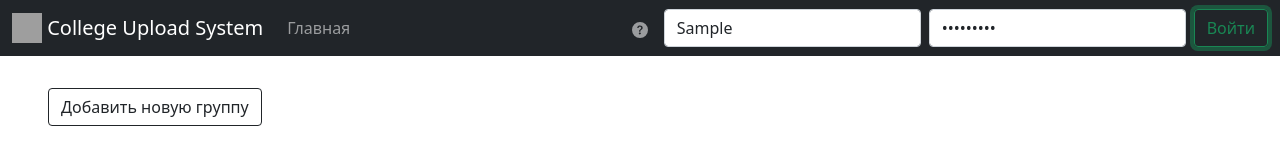
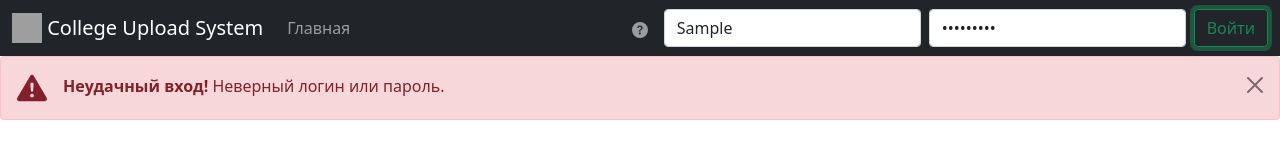
Before and after one commit to DanilWH/College-Upload-System-UI, an Angular app: page /groups in a window 1280 px wide. Both pictures are taken after typing "Sample", "Sample123" into the empty fields and a click on the button "Войти". Shown: the top 150 px of the page. Built offline with nearby package versions, Linux system fonts and the light colour scheme; no server answers; grey boxes are pictures that could not be loaded.

Commit message:
The AppComponent (Navbar with authentication) has been brought to perfection.

```diff
--- a/src/app/app.component.html
+++ b/src/app/app.component.html
@@ -30,7 +30,7 @@
                     <!-- Open the user's profile. -->
                     <li class="nav-item">
                         <a class="nav-link" href="#"> <!-- TODO implement user profile. -->
-                            <span>{{ userInfo?.login }}</span>
+                            <span>{{ userLogin }}</span>
                         </a>
                     </li>
                     <!-- Logout button. -->
@@ -52,14 +52,21 @@
                 <form class="d-flex" *ngIf="!isLoggedIn" (ngSubmit)="login(authForm)" #authForm="ngForm">
                     <input class="form-control mx-2" type="text" placeholder="Логин" required="required" maxlength="60" autofocus name="login" ngModel />
                     <input class="form-control me-2" type="password" placeholder="Пароль" required="required" maxlength="100" name="password" ngModel />
-                    <button class="btn btn-outline-success" type="submit">Войти</button>
+                    <button class="btn btn-outline-success" data-bs-container="body" data-bs-toggle="popover"
+                            data-bs-placement="top" data-bs-content="Top popover" type="submit">Войти</button>
                 </form>
-
             </div>
         </div>
     </nav>
 </div>
 
+<div class="alert alert-danger alert-dismissible fade show" role="alert" *ngIf="isLoginFailed">
+    <svg xmlns="http://www.w3.org/2000/svg" width="30" height="30" fill="currentColor" class="bi bi-exclamation-triangle-fill" viewBox="0 0 16 16">
+        <path d="M8.982 1.566a1.13 1.13 0 0 0-1.96 0L.165 13.233c-.457.778.091 1.767.98 1.767h13.713c.889 0 1.438-.99.98-1.767L8.982 1.566zM8 5c.535 0 .954.462.9.995l-.35 3.507a.552.552 0 0 1-1.1 0L7.1 5.995A.905.905 0 0 1 8 5zm.002 6a1 1 0 1 1 0 2 1 1 0 0 1 0-2z"/>
+    </svg>
+    <span class="mx-3"><strong>Неудачный вход!</strong> Неверный логин или пароль.</span>
+    <button type="button" class="btn-close" data-bs-dismiss="alert" aria-label="Close" (click)="isLoginFailed = false"></button>
+</div>
 <div class="mx-5 my-3">
     <router-outlet></router-outlet>
 </div>
--- a/src/app/app.component.ts
+++ b/src/app/app.component.ts
@@ -12,8 +12,9 @@ import { UserService } from "./_services/user.service";
     styleUrls: ['./app.component.css']
 })
 export class AppComponent implements OnInit {
-    public isLoggedIn = false;
-    public userInfo?: User | null;
+    public isLoggedIn: boolean = false;
+    public isLoginFailed: boolean = false;
+    public userLogin: string;
 
     constructor(
         private tokenStorageService: TokenStorageService,
@@ -25,7 +26,7 @@ export class AppComponent implements OnInit {
         this.isLoggedIn = !!this.tokenStorageService.getUser();
 
         if (this.isLoggedIn) {
-            this.userInfo = this.tokenStorageService.getUser();
+            this.userLogin = this.tokenStorageService.getUser().login;
         }
     }
 
@@ -34,7 +35,10 @@ export class AppComponent implements OnInit {
 
         this.authService.login(loginForm.login, loginForm.password).pipe(
             tap((loginResponse: any) => this.tokenStorageService.saveTokens(loginResponse.accessJws, loginResponse.refreshJws),
-                (errorResponse: any) => console.log("bad credentials")),
+                (errorResponse: any) => {
+                this.isLoginFailed = true;
+                console.log(errorResponse);
+            }),
             concatMap((loginResponse: any) => this.userService.getCurrent()),
             tap((currentUser: User) => {
                 this.tokenStorageService.saveUser(currentUser);
--- a/tsconfig.json
+++ b/tsconfig.json
@@ -6,6 +6,8 @@
     "outDir": "./dist/out-tsc",
     "forceConsistentCasingInFileNames": true,
     "strict": true,
+    "strictNullChecks": false,
+    "strictPropertyInitialization": false,
     "noImplicitReturns": true,
     "noFallthroughCasesInSwitch": true,
     "sourceMap": true,
```
